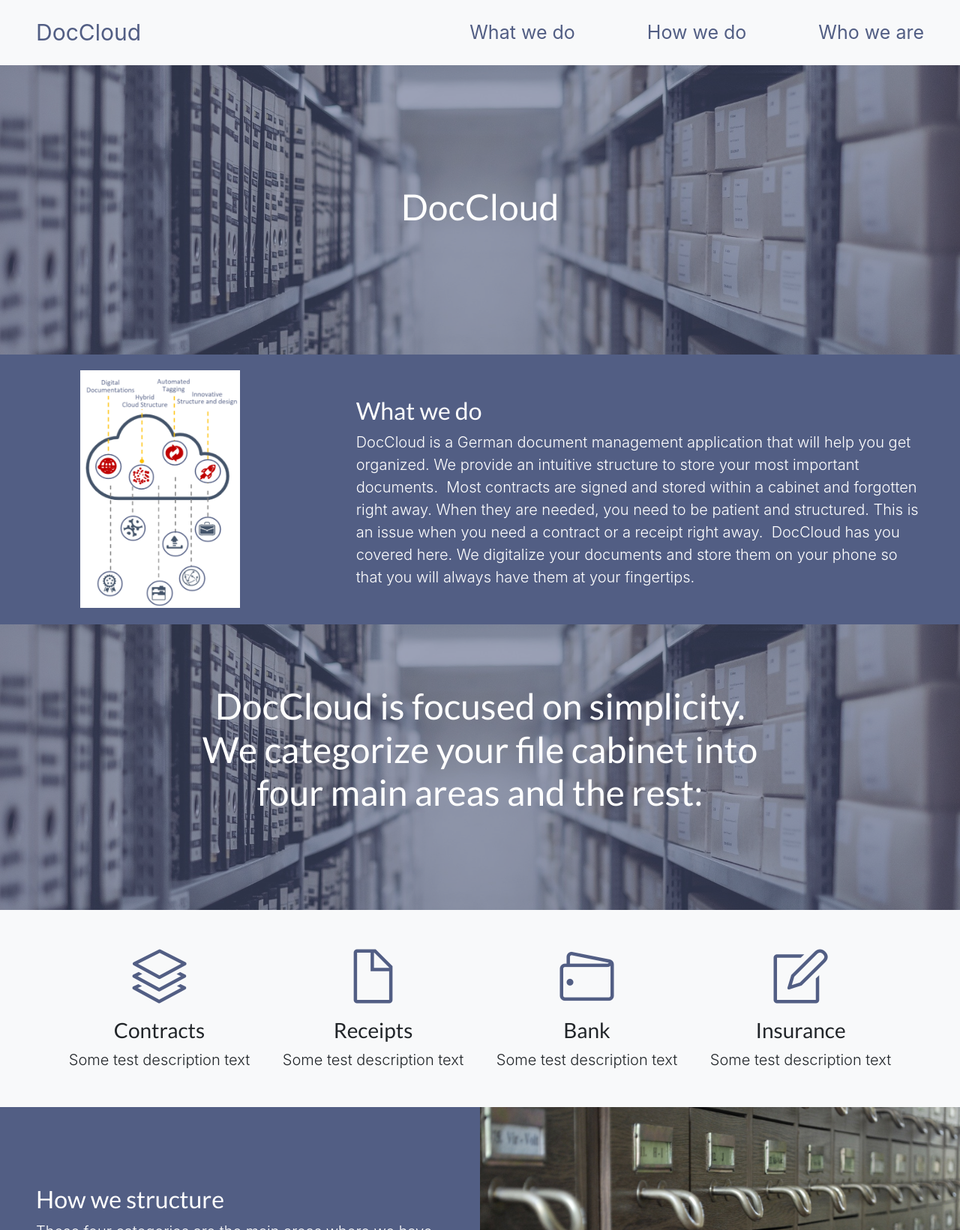
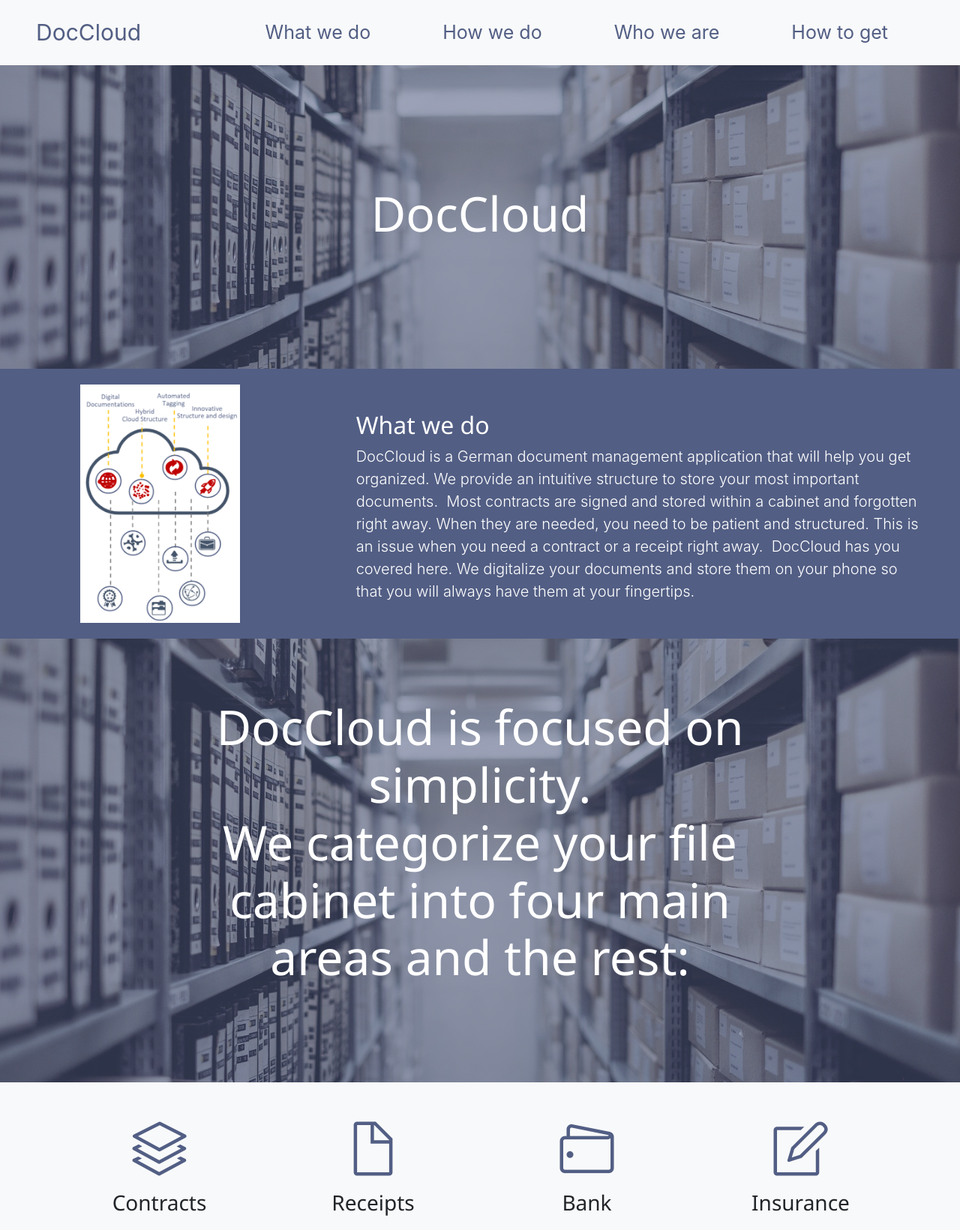
Before and after one commit to helgonaft/doc, a website: page index.html in a window 1280 px wide. Shown: the top 1641 px of the page at 75% size. Drawn offline with Linux system fonts and the light colour scheme.

Commit message:
navbar and fonts

```diff
--- a/index.html
+++ b/index.html
@@ -17,6 +17,7 @@
   <link href="vendor/simple-line-icons/css/simple-line-icons.css" rel="stylesheet" type="text/css" />
   <link href="https://fonts.googleapis.com/css?family=Lato:300,400,700,300italic,400italic,700italic" rel="stylesheet"
     type="text/css" />
+  <link href="https://fonts.googleapis.com/css2?family=Noto+Sans&display=swap" rel="stylesheet">
 
   <!-- Custom styles for this template -->
   <link href="css/landing-page.min.css" rel="stylesheet" />
@@ -40,7 +41,8 @@
       <div class="navbar-nav ml-auto flex-nowrap">
         <a class="navbar-item text-center mx-5" href="#WhatWeDo">What we do</a>
         <a class="navbar-item text-center mx-5" href="#HowWeDo">How we do</a>
-        <a class="navbar-item text-center ml-5" href="#WhoWeAre">Who we are</a>
+        <a class="navbar-item text-center mx-5" href="#WhoWeAre">Who we are</a>
+        <a class="navbar-item text-center mx-5" href="#HowToGet">How to get</a>
       </div>
     </div>
   </nav>
@@ -104,9 +106,9 @@
               <i class="icon-layers m-auto text-primary"></i>
             </div>
             <h3>Contracts</h3>
-            <p class="lead mb-0">
+            <!-- <p class="lead mb-0">
               Some test description text
-            </p>
+            </p> -->
           </div>
         </div>
         <div class="col-lg-3">
@@ -115,9 +117,9 @@
               <i class="icon-doc m-auto text-primary"></i>
             </div>
             <h3>Receipts</h3>
-            <p class="lead mb-0">
+            <!-- <p class="lead mb-0">
               Some test description text
-            </p>
+            </p> -->
           </div>
         </div>
         <div class="col-lg-3">
@@ -126,9 +128,9 @@
               <i class="icon-wallet m-auto text-primary"></i>
             </div>
             <h3>Bank</h3>
-            <p class="lead mb-0">
+            <!-- <p class="lead mb-0">
               Some test description text
-            </p>
+            </p> -->
           </div>
         </div>
         <div class="col-lg-3">
@@ -137,9 +139,9 @@
               <i class="icon-note m-auto text-primary"></i>
             </div>
             <h3>Insurance</h3>
-            <p class="lead mb-0">
+            <!-- <p class="lead mb-0">
               Some test description text
-            </p>
+            </p> -->
           </div>
         </div>
       </div>
@@ -277,7 +279,7 @@
   </section>
 
   <!-- Call to Action -->
-  <section class="call-to-action text-white text-center">
+  <section class="call-to-action text-white text-center" id="HowToGet">
     <div class="overlay"></div>
     <div class="container">
       <div class="row">
--- a/scss/_masthead.scss
+++ b/scss/_masthead.scss
@@ -20,15 +20,19 @@ header.masthead {
     left: 0;
     opacity: 0.55;
   }
+
   h1 {
-    font-size: 2rem;
+    font-size: 3rem;
   }
+
   @media (min-width: 768px) {
     padding-top: 5rem;
     padding-bottom: 5rem;
+
     h1 {
-      font-size: 3rem;
+      font-size: 4rem;
     }
+
     &--big {
       padding-top: 10rem;
       padding-bottom: 10rem;
--- a/scss/_mixins.scss
+++ b/scss/_mixins.scss
@@ -9,5 +9,5 @@
 
 // Font Mixins
 @mixin body-font {
-  font-family: 'Lato', 'Helvetica Neue', Helvetica, Arial, sans-serif;
+  font-family: 'Noto Sans', 'Helvetica Neue', Helvetica, Arial, sans-serif;
 }
```
Also changed, not shown: css/landing-page.css, css/landing-page.min.css.
